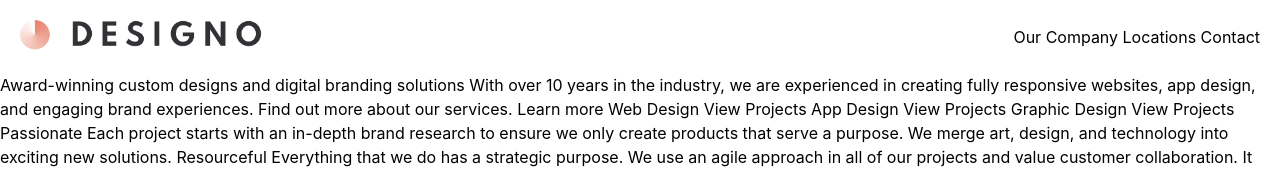
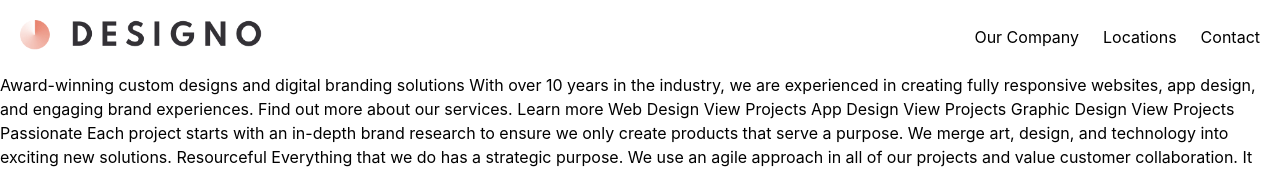
Before and after one commit to thomasgilmore/designo-multi-page-website, a React (Create React App) app: page / in a window 1280 px wide. Shown: the top 169 px of the page. Built offline with nearby package versions, Linux system fonts and the light colour scheme.

Commit message:
fixed Title.js

```diff
--- a/src/Components/Title.js
+++ b/src/Components/Title.js
@@ -5,11 +5,11 @@ export default function Title() {
   return (
     <div className='flex m-5 justify-between items-center'>
       <img src={logoDark} style={{ width: 250 }} alt="Designo Logo" />
-      <span>
-        Our Company
-        Locations
-        Contact
-      </span>
+      <div className='flex gap-6'>
+        <span>Our Company</span>
+        <span>Locations</span>
+        <span>Contact</span>
+      </div>
     </div>
   )
 }
```
